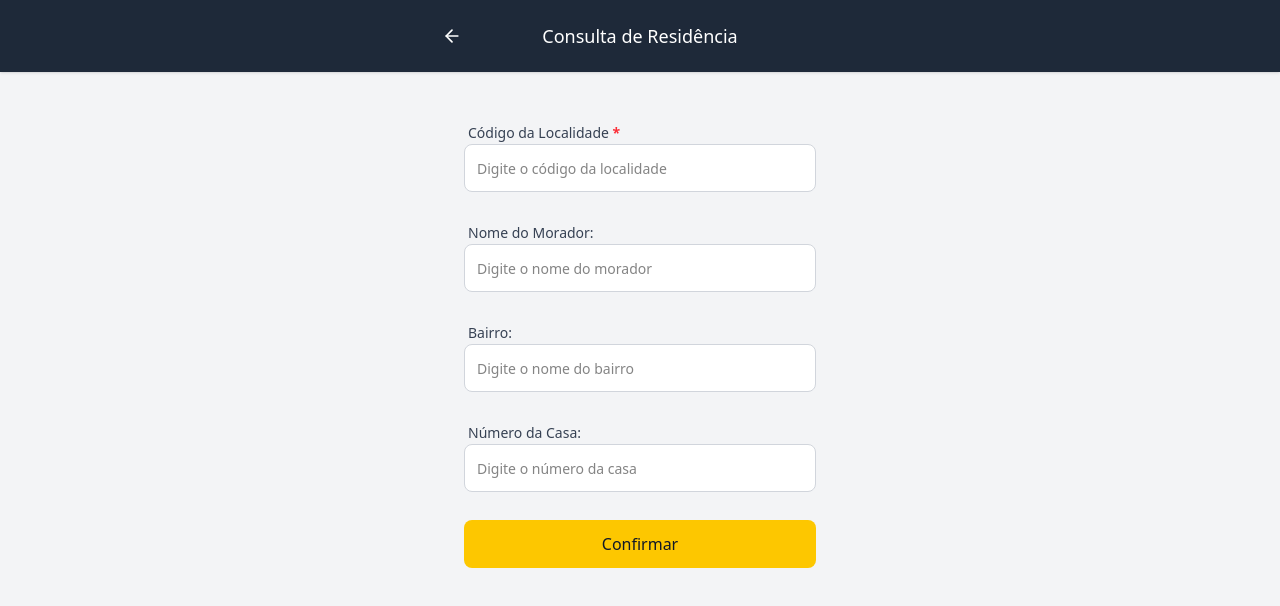
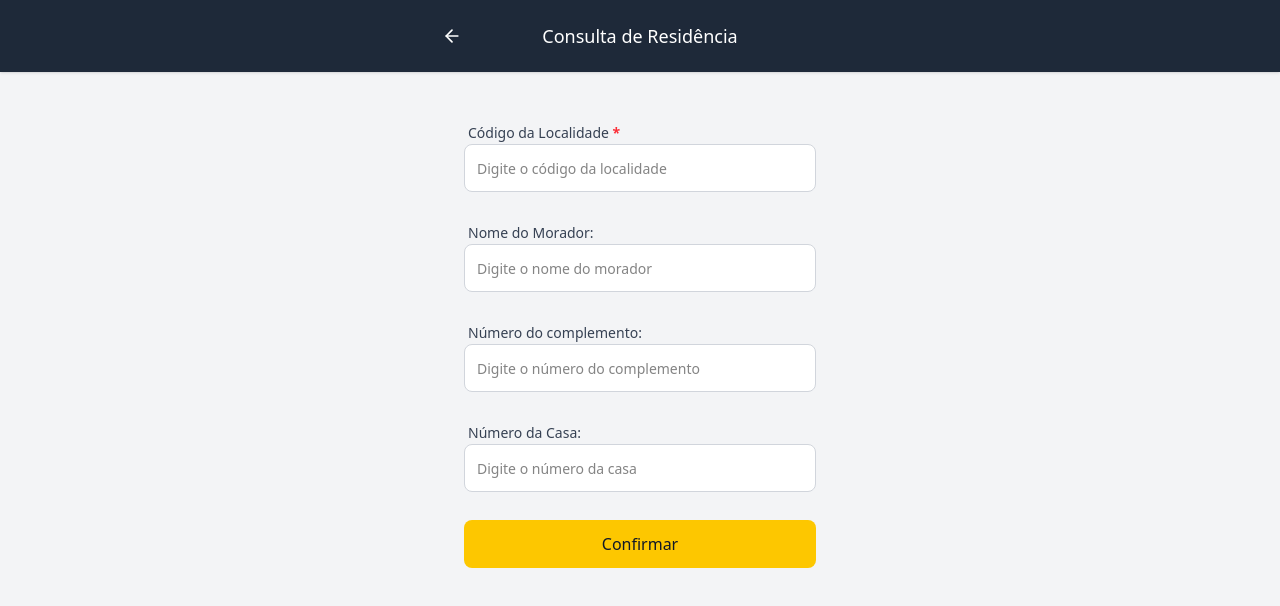
Before and after one commit to Fconeto/SIGEN, a Next.js app in the folder sigen-frontend/: page /chief-agent/residence-consult in a window 1280 px wide. Shown: the top 606 px of the page. Built offline with nearby package versions, Linux system fonts and the light colour scheme.

Commit message:
refactor: trocando 'bairro' por 'numeroComplemento'

```diff
--- a/sigen-frontend/src/app_features/residence-consult/residence-consult.tsx
+++ b/sigen-frontend/src/app_features/residence-consult/residence-consult.tsx
@@ -17,7 +17,7 @@ import { SigenLoadingButton } from "@/components/sigen-loading-button";
 interface ResidenceConsult {
   locationId: string;
   nomeMorador: string;
-  bairro: string;
+  numeroComplemento: string;
   numeroCasa: string;
 }
 
@@ -28,7 +28,7 @@ export default function ResidenceConsult(){
     {
       locationId: "",
       nomeMorador: "",
-      bairro: "",
+      numeroComplemento: "",
       numeroCasa: "",
     } as ResidenceConsult,
     {
@@ -38,10 +38,10 @@ export default function ResidenceConsult(){
       nomeMorador: [
         (value) => /\d/.test(value) ? "O campo nome não pode conter números" :  undefined,
       ],
-      bairro: [
-        (value) => /\d/.test(value) ? "O campo bairro não pode conter números" : undefined,
+      numeroComplemento: [],
+      numeroCasa: [
+        (value) => !/^\d+$/.test(value) ? "O campo número da casa não pode conter letras ou caracteres diferente de um número" : undefined,
       ],
-      numeroCasa: [],
     }
   );
 
@@ -64,7 +64,7 @@ export default function ResidenceConsult(){
     const searchParams = {
       locationId: values.locationId,
       ...(values.nomeMorador && { nomeMorador: values.nomeMorador }),
-      ...(values.bairro && { bairro: values.bairro }),
+      ...(values.numeroComplemento && { numeroComplemento: values.numeroComplemento }),
       ...(values.numeroCasa && { numeroCasa: values.numeroCasa }),
     };
 
@@ -113,16 +113,16 @@ export default function ResidenceConsult(){
           </SigenFormField>
 
           <SigenFormField
-            id="bairro"
-            label="Bairro:"
-            error={errors.bairro}
+            id="numeroComplemento"
+            label="Número do complemento:"
+            error={errors.numeroComplemento}
           >
             <SigenInput
-              id="bairro"
-              value={values.bairro}
-              onChange={(e) => handleChange("bairro", e.target.value)}
-              aria-invalid={!!errors.bairro}
-              placeholder="Digite o nome do bairro"
+              id="numeroComplemento"
+              value={values.numeroComplemento}
+              onChange={(e) => handleChange("numeroComplemento", e.target.value)}
+              aria-invalid={!!errors.numeroComplemento}
+              placeholder="Digite o número do complemento"
             />
           </SigenFormField>
 
```
